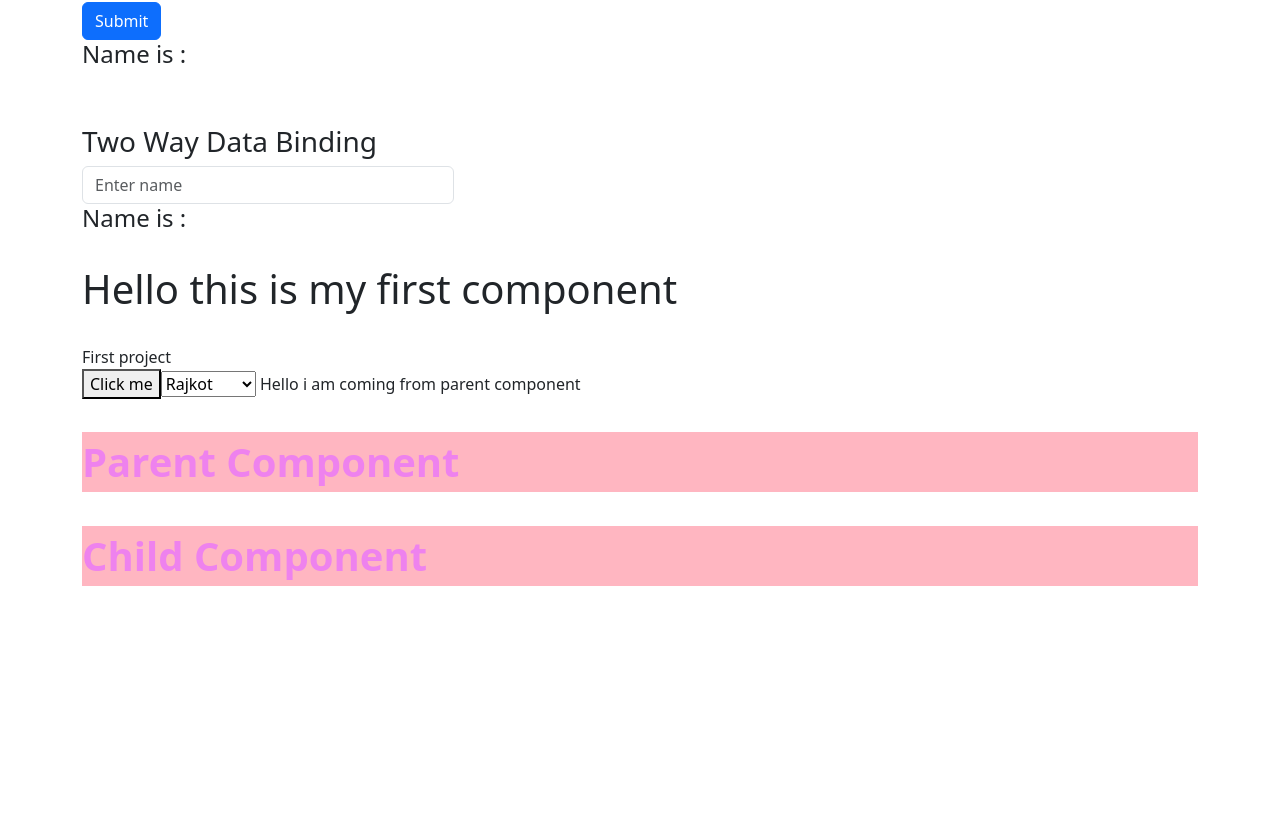
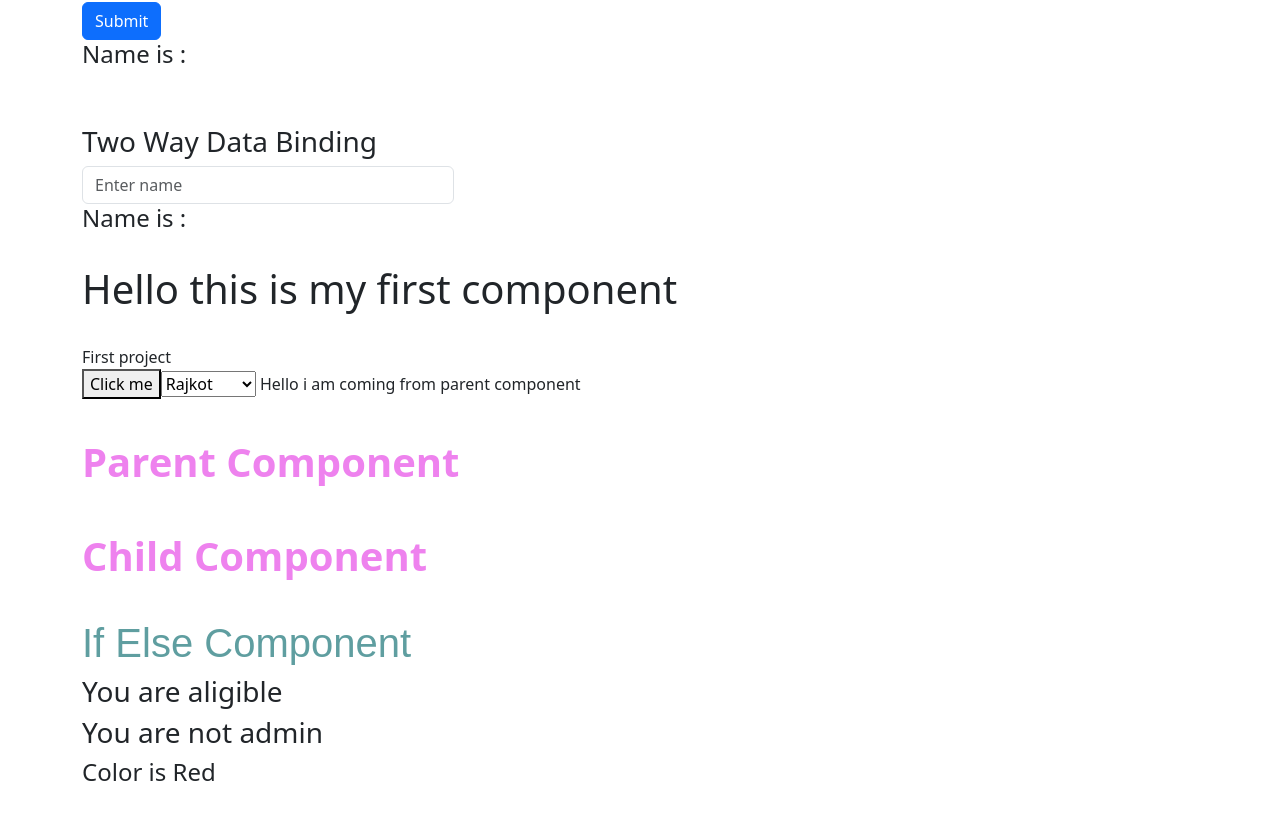
Before and after one commit to parth-mulashiya/angular_demo, an Angular app: page / in a window 1280 px wide. Shown: the part 1975-2794 px from the top of the page. Before the commit the page ends 2642 px from the top, so only its background shows below. Built offline with nearby package versions, Linux system fonts and the light colour scheme.

Commit message:
if else condition added

```diff
--- a/src/app/app.component.html
+++ b/src/app/app.component.html
@@ -26,3 +26,5 @@
 <app-demo [text]="title1" [abc]="text"></app-demo>
 
 <app-parent></app-parent>
+
+<app-if-else></app-if-else>
--- a/src/app/app.component.ts
+++ b/src/app/app.component.ts
@@ -11,11 +11,12 @@ import { EventBindingComponent } from './components/event-binding/event-binding.
 import { TwoWayDataBindingComponent } from './components/two-way-data-binding/two-way-data-binding.component';
 import { DemoComponent } from './components/demo/demo.component';
 import { ParentComponent } from './components/parent/parent.component';
+import { IfElseComponent } from './components/if-else/if-else.component';
 
 @Component({
   selector: 'app-root',
   standalone: true,
-  imports: [RouterOutlet,HomeComponent,AboutComponent,InterpolationComponent,FormComponent,PropertyBindingComponent,StyleBindingComponent,ClassBindingComponent,EventBindingComponent,TwoWayDataBindingComponent,DemoComponent,ParentComponent],  //import the component name here
+  imports: [RouterOutlet,HomeComponent,AboutComponent,InterpolationComponent,FormComponent,PropertyBindingComponent,StyleBindingComponent,ClassBindingComponent,EventBindingComponent,TwoWayDataBindingComponent,DemoComponent,ParentComponent,IfElseComponent],  //import the component name here
   templateUrl: './app.component.html',
   styleUrl: './app.component.css'
 })
--- /dev/null
+++ b/src/app/components/if-else/if-else.component.html
@@ -0,0 +1,30 @@
+<h1 class="headText">If Else Component</h1>
+
+
+<!-- old method for if condition -->
+<div *ngIf="age>=18">
+
+  <h3>You are aligible</h3>
+</div>
+
+
+
+<!-- new method for if condition -->
+@if(isAdmin){
+  <h3>You are admin</h3>
+}
+@else {
+  <h3>You are not admin</h3>
+}
+
+
+<!-- if else-if condition -->
+@if(color == "blue"){
+  <h4>Color is Blue</h4>
+}@else if (color == "green") {
+  <h4>Color is Green</h4>
+}@else if (color == "red") {
+  <h4>Color is Red</h4>
+}@else {
+  <h4>Color is Black</h4>
+}
--- /dev/null
+++ b/src/app/components/if-else/if-else.component.ts
@@ -0,0 +1,18 @@
+import { CommonModule } from '@angular/common';
+import { Component } from '@angular/core';
+
+@Component({
+  selector: 'app-if-else',
+  standalone: true,
+  imports: [CommonModule],
+  templateUrl: './if-else.component.html',
+  styleUrl: './if-else.component.css'
+})
+export class IfElseComponent {
+
+  age = 18
+  isAdmin = false
+
+  color = "red";
+
+}
--- a/src/app/components/parent/parent.component.css
+++ b/src/app/components/parent/parent.component.css
@@ -3,5 +3,5 @@ h2{
   font-size: 40px;
   text-decoration: dotted;
   font-weight: 800;
-  background-color: lightpink;
+  /* background-color: lightpink; */
 }
```
Also changed, not shown: src/app/components/if-else/if-else.component.css (added), 1 other file (tests, documents, lock files or other folders).
